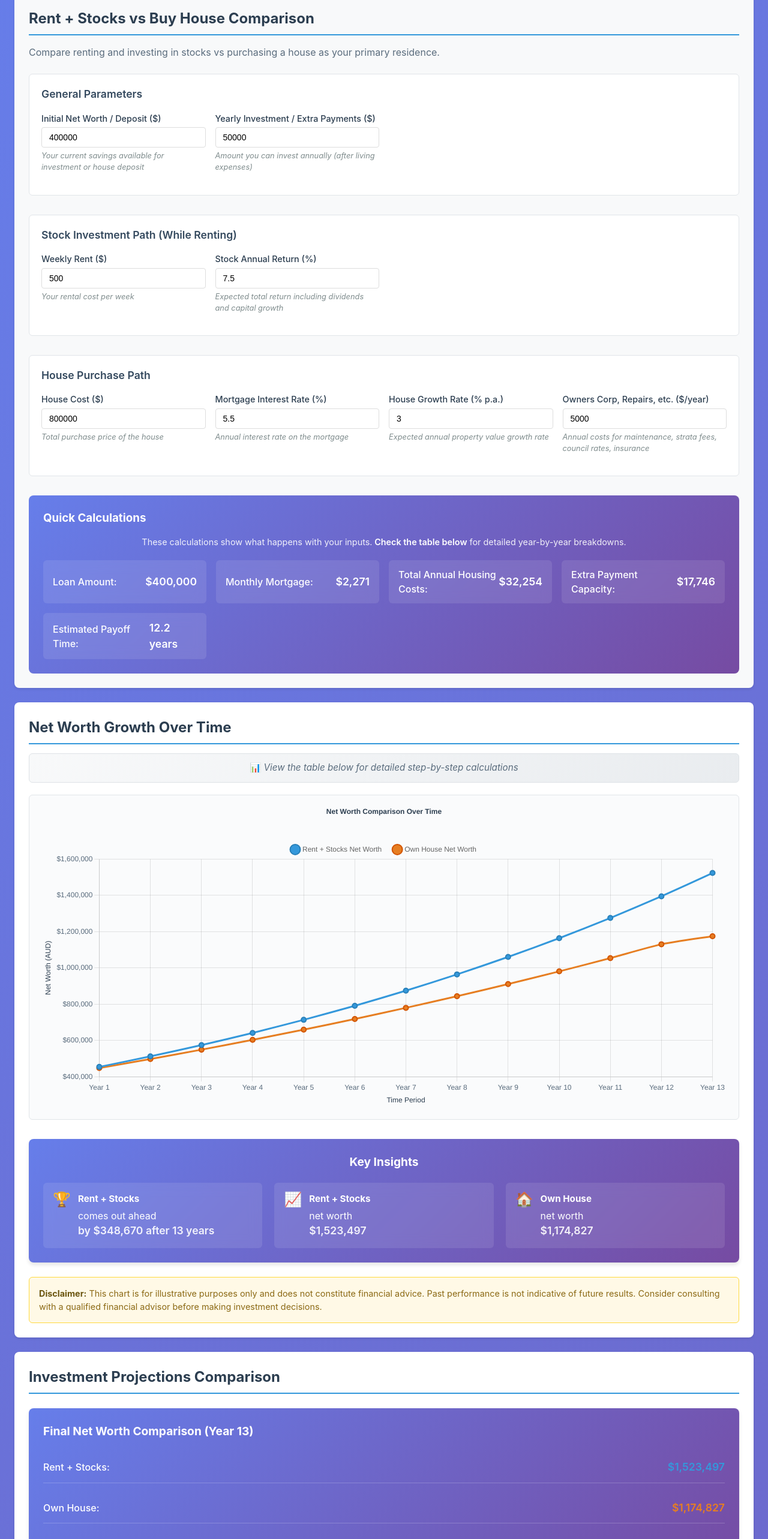
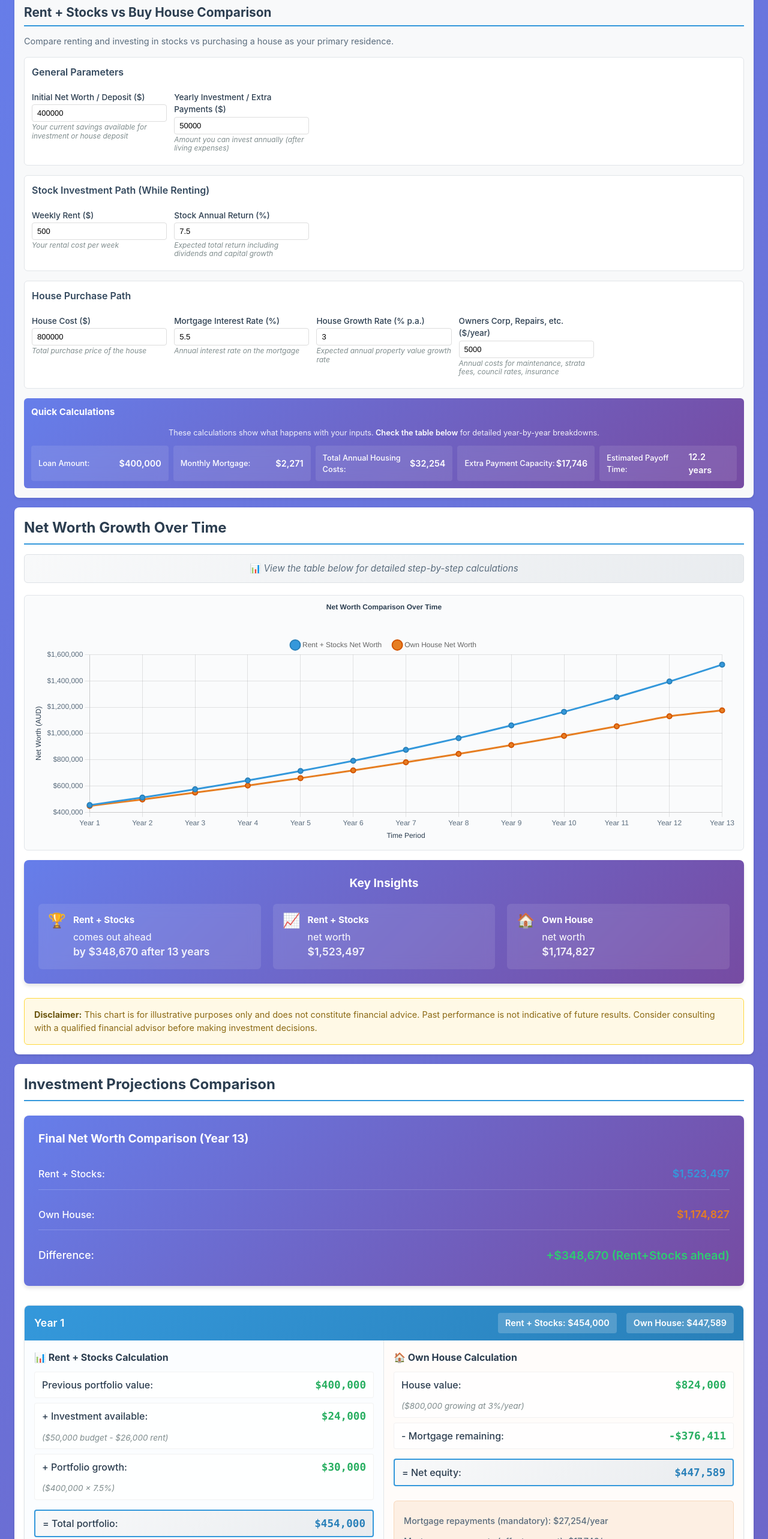
Before and after one commit to lachlanmcmillan/investment-projection, a React (Vite) app: page / in a window 1280 px wide. Shown: the part 220-2786 px from the top of the page at 60% size. Built offline with nearby package versions, Linux system fonts and the light colour scheme.

Commit message:
reduce spacing

```diff
--- a/src/components/ComparisonTable.module.css
+++ b/src/components/ComparisonTable.module.css
@@ -1,8 +1,8 @@
 .container {
   background: white;
   border-radius: 8px;
-  padding: 24px;
-  margin-bottom: 24px;
+  padding: 16px;
+  margin-bottom: 16px;
   box-shadow: 0 2px 4px rgba(0, 0, 0, 0.1);
 }
 
@@ -90,7 +90,7 @@
 .tableWrapper {
   display: flex;
   flex-direction: column;
-  gap: 24px;
+  gap: 16px;
 }
 
 .yearSection {
@@ -104,31 +104,32 @@
 .yearHeader {
   background: linear-gradient(135deg, #3498db, #2980b9);
   color: white;
-  padding: 20px 24px;
+  padding: 12px 16px;
   display: flex;
   justify-content: space-between;
   align-items: center;
   flex-wrap: wrap;
-  gap: 16px;
+  gap: 12px;
 }
 
 .yearHeader h3 {
   margin: 0;
-  font-size: 1.3em;
+  font-size: 1.1em;
   font-weight: 600;
 }
 
 .finalValues {
   display: flex;
-  gap: 24px;
+  gap: 16px;
   flex-wrap: wrap;
 }
 
 .stockFinal, .propertyFinal {
   background: rgba(255, 255, 255, 0.2);
-  padding: 8px 16px;
-  border-radius: 6px;
+  padding: 6px 12px;
+  border-radius: 4px;
   font-weight: 600;
+  font-size: 0.9em;
   backdrop-filter: blur(10px);
 }
 
@@ -139,37 +140,37 @@
 }
 
 .stockCalculation {
-  padding: 24px;
+  padding: 16px;
   background: rgba(52, 152, 219, 0.02);
   border-right: 1px solid #e1e5e9;
 }
 
 .propertyCalculation {
-  padding: 24px;
+  padding: 16px;
   background: rgba(230, 126, 34, 0.02);
 }
 
 .stockCalculation h4, .propertyCalculation h4 {
   margin-top: 0;
-  margin-bottom: 20px;
-  font-size: 1.1em;
+  margin-bottom: 12px;
+  font-size: 1em;
   color: #2c3e50;
 }
 
 .calcSteps {
   display: flex;
   flex-direction: column;
-  gap: 12px;
+  gap: 8px;
 }
 
 .calcStep {
   display: grid;
   grid-template-columns: 1fr auto;
-  gap: 12px;
+  gap: 8px;
   align-items: center;
-  padding: 12px 16px;
+  padding: 8px 12px;
   background: rgba(255, 255, 255, 0.7);
-  border-radius: 6px;
+  border-radius: 4px;
   border: 1px solid rgba(0, 0, 0, 0.05);
 }
 
--- a/src/components/InputForm.module.css
+++ b/src/components/InputForm.module.css
@@ -1,60 +1,61 @@
 .container {
   background: #f8f9fa;
   border-radius: 8px;
-  padding: 24px;
-  margin-bottom: 24px;
+  padding: 16px;
+  margin-bottom: 16px;
   box-shadow: 0 2px 4px rgba(0, 0, 0, 0.1);
 }
 
 .container h2 {
   margin-top: 0;
-  margin-bottom: 12px;
+  margin-bottom: 8px;
   color: #2c3e50;
   border-bottom: 2px solid #3498db;
-  padding-bottom: 8px;
+  padding-bottom: 6px;
+  font-size: 1.3em;
 }
 
 .description {
-  margin-bottom: 24px;
+  margin-bottom: 16px;
   color: #5a6c7d;
-  font-size: 1em;
-  line-height: 1.5;
+  font-size: 0.9em;
+  line-height: 1.4;
 }
 
 .section {
-  margin-bottom: 32px;
+  margin-bottom: 16px;
   background: white;
-  padding: 20px;
+  padding: 12px;
   border-radius: 6px;
   border: 1px solid #e1e5e9;
 }
 
 .section h3 {
   margin-top: 0;
-  margin-bottom: 20px;
+  margin-bottom: 12px;
   color: #34495e;
-  font-size: 1.1em;
+  font-size: 1em;
   font-weight: 600;
 }
 
 .inputGroup {
   display: flex;
   flex-direction: column;
-  margin-bottom: 16px;
+  margin-bottom: 8px;
 }
 
 .inputGroup label {
   font-weight: 500;
-  margin-bottom: 4px;
+  margin-bottom: 2px;
   color: #2c3e50;
-  font-size: 0.9em;
+  font-size: 0.85em;
 }
 
 .inputGroup input[type="number"] {
-  padding: 8px 12px;
+  padding: 6px 8px;
   border: 1px solid #ddd;
   border-radius: 4px;
-  font-size: 14px;
+  font-size: 13px;
   transition: border-color 0.2s ease;
 }
 
@@ -66,9 +67,10 @@
 
 .inputGroup small {
   color: #7f8c8d;
-  font-size: 0.8em;
-  margin-top: 4px;
+  font-size: 0.75em;
+  margin-top: 2px;
   font-style: italic;
+  line-height: 1.2;
 }
 
 .checkboxGroup {
@@ -91,21 +93,22 @@
 .calculations {
   background: linear-gradient(135deg, #667eea 0%, #764ba2 100%);
   color: white;
-  padding: 24px;
-  border-radius: 8px;
-  margin-top: 32px;
+  padding: 12px;
+  border-radius: 6px;
+  margin-top: 16px;
 }
 
 .calculations h3 {
   margin-top: 0;
-  margin-bottom: 12px;
+  margin-bottom: 8px;
   color: white;
+  font-size: 0.95em;
 }
 
 .calcDescription {
   color: rgba(255, 255, 255, 0.9);
-  font-size: 0.9em;
-  margin-bottom: 20px;
+  font-size: 0.8em;
+  margin-bottom: 12px;
   text-align: center;
 }
 
@@ -116,43 +119,45 @@
 
 .calcGrid {
   display: grid;
-  grid-template-columns: repeat(auto-fit, minmax(200px, 1fr));
-  gap: 16px;
+  grid-template-columns: repeat(auto-fit, minmax(180px, 1fr));
+  gap: 8px;
 }
 
 .calcItem {
   display: flex;
   justify-content: space-between;
   align-items: center;
-  padding: 12px 16px;
+  padding: 8px 12px;
   background: rgba(255, 255, 255, 0.1);
-  border-radius: 6px;
+  border-radius: 4px;
   backdrop-filter: blur(10px);
 }
 
 .calcItem span:first-child {
   font-weight: 500;
+  font-size: 0.8em;
 }
 
 .calcItem span:last-child {
   font-weight: 600;
-  font-size: 1.1em;
+  font-size: 0.9em;
 }
 
 @media (min-width: 768px) {
   .section {
     display: grid;
-    grid-template-columns: repeat(auto-fit, minmax(250px, 1fr));
-    gap: 16px;
+    grid-template-columns: repeat(auto-fit, minmax(200px, 1fr));
+    gap: 12px;
     align-items: start;
   }
 
   .section h3 {
     grid-column: 1 / -1;
-    margin-bottom: 0;
+    margin-bottom: 8px;
   }
 
   .calcGrid {
-    grid-template-columns: repeat(auto-fit, minmax(250px, 1fr));
+    grid-template-columns: repeat(auto-fit, minmax(200px, 1fr));
+    gap: 8px;
   }
 }
--- a/src/components/NetWorthChart.module.css
+++ b/src/components/NetWorthChart.module.css
@@ -1,8 +1,8 @@
 .container {
   background: white;
   border-radius: 8px;
-  padding: 24px;
-  margin-bottom: 24px;
+  padding: 16px;
+  margin-bottom: 16px;
   box-shadow: 0 2px 4px rgba(0, 0, 0, 0.1);
 }
 
@@ -42,11 +42,11 @@
 }
 
 .chartContainer {
-  height: 500px;
-  margin-bottom: 32px;
+  height: 400px;
+  margin-bottom: 16px;
   background: #fafbfc;
   border-radius: 6px;
-  padding: 20px;
+  padding: 12px;
   border: 1px solid #e1e5e9;
 }
 
```
